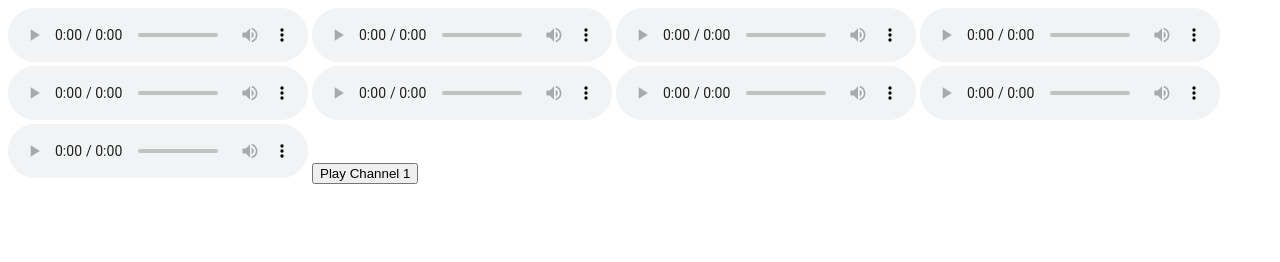
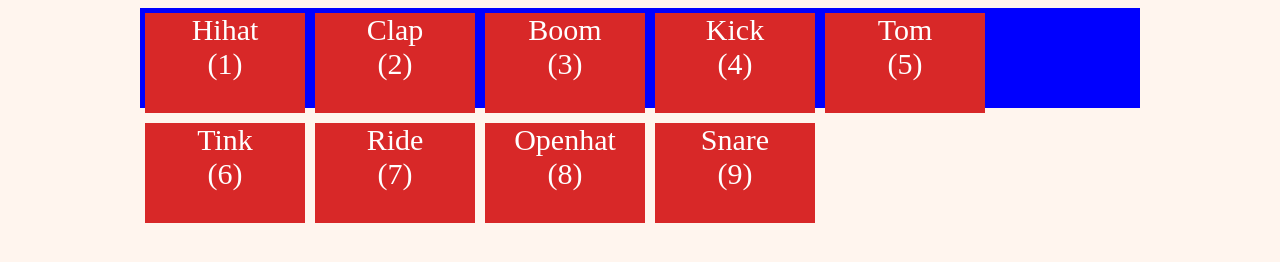
Before and after one commit to MateuszK0s/PAW-lab3-FEDN, a website: page lab2/index.html in a window 1280 px wide. Drawn offline with Linux system fonts and the light colour scheme; files whose address does not match are found by name.

Commit message:
Sound buttons added

```diff
--- a/lab2/index.html
+++ b/lab2/index.html
@@ -4,20 +4,34 @@
     <meta charset="UTF-8">
     <meta http-equiv="X-UA-Compatible" content="IE=edge">
     <meta name="viewport" content="width=device-width, initial-scale=1.0">
-    <title>Document</title>
+    <link rel="stylesheet" href="style.css">
+    <title>lab2</title>
 </head>
 <body>
-    <audio src="sounds/clap.wav" controls data-sound="clap"></audio>
-    <audio src="sounds/boom.wav" controls data-sound="boom"></audio>
-    <audio src="sounds/hihat.wav" controls data-sound="hihat"></audio>
-    <audio src="sounds/kick.wav" controls data-sound="kick"></audio>
-    <audio src="sounds/openhat.wav" controls data-sound="openhat"></audio>
-    <audio src="sounds/ride.wav" controls data-sound="ride"></audio>
-    <audio src="sounds/snare.wav" controls data-sound="snare"></audio>
-    <audio src="sounds/tink.wav" controls data-sound="tink"></audio>
-    <audio src="sounds/tom.wav" controls data-sound="tom"></audio>
+    <audio src="sounds/clap.wav" data-sound="clap"></audio>
+    <audio src="sounds/boom.wav" data-sound="boom"></audio>
+    <audio src="sounds/hihat.wav" data-sound="hihat"></audio>
+    <audio src="sounds/kick.wav" data-sound="kick"></audio>
+    <audio src="sounds/openhat.wav" data-sound="openhat"></audio>
+    <audio src="sounds/ride.wav"  data-sound="ride"></audio>
+    <audio src="sounds/snare.wav" data-sound="snare"></audio>
+    <audio src="sounds/tink.wav" data-sound="tink"></audio>
+    <audio src="sounds/tom.wav" data-sound="tom"></audio>
 
-    <button id="playChannel1">Play Channel 1</button>
-    <script src="index.js"></script>
+    <div id="soundButtons">
+        <div class="soundButton">Hihat<br> (1)</div>
+        <div class="soundButton">Clap <br>(2)</div>
+        <div class="soundButton">Boom <br>(3)</div>
+        <div class="soundButton">Kick <br>(4)</div>
+        <div class="soundButton">Tom <br>(5)</div>
+        <div class="soundButton2">Tink<br> (6)</div>
+        <div class="soundButton2">Ride <br>(7)</div>
+        <div class="soundButton2">Openhat <br>(8)</div>
+        <div class="soundButton2">Snare<br>(9)</div>
+    </div>
+
+
+    <!-- <button id="playChannel1">Play Channel 1</button> -->
+    <script src="dist/index.js"></script>
 </body>
 </html>
--- a/lab2/src/index.ts
+++ b/lab2/src/index.ts
@@ -13,8 +13,8 @@ const channel1: any[] = [];
 appStart();
 
 function appStart(): void{
-    document.body.addEventListener('keypress', onKeyDown);
-    const btnChannel1Play = document.querySelector('#btnChannel1');
+    document.addEventListener('keypress', onKeyDown);
+    const btnChannel1Play = document.querySelector('#playChannel1');
     btnChannel1Play?.addEventListener('click', onPlayChannel1);
     getSounds();
 }
@@ -40,7 +40,6 @@ function onPlayChannel1(): void{
 }
 
 function onKeyDown(ev: KeyboardEvent): void{
-    console.log(ev)
     const key = ev.key;
     const time = ev.timeStamp;
     channel1.push([key, time]);
@@ -52,47 +51,47 @@ function onKeyDown(ev: KeyboardEvent): void{
 
 function playSound(key: string): void{
     switch(key){
-        case 'w':
+        case '1':
             hihatSound.currentTime = 0;
             hihatSound.play();
             break;
 
-        case 's':
+        case '2':
             clapSound.currentTime = 0;
             clapSound.play();
             break;
 
-        case 'a':
+        case '3':
             boomSound.currentTime = 0;
             boomSound.play();
             break;
 
-        case 'd':
+        case '4':
             kickSound.currentTime = 0;
             kickSound.play();
             break;
 
-        case 'q':
+        case '5':
             tomSound.currentTime = 0;
             tomSound.play();
             break;
 
-        case 'e':
+        case '6':
             tinkSound.currentTime = 0;
             tinkSound.play();
             break;
 
-        case 'r':
+        case '7':
             rideSound.currentTime = 0;
             rideSound.play();
             break;
 
-        case 'f':
+        case '8':
             openhatSound.currentTime = 0;
             openhatSound.play();
             break;
 
-        case 'z':
+        case '9':
             snareSound.currentTime = 0;
             snareSound.play();
             break;
--- /dev/null
+++ b/lab2/style.css
@@ -0,0 +1,34 @@
+body{
+    background-color: seashell;
+}
+
+#soundButtons{
+    background-color: blue;
+    margin-left: auto;
+    margin-right: auto;
+    width: 1000px;
+    height: 100px;
+}
+
+.soundButton{
+    background-color: rgb(216, 40, 40);
+    width: 160px;
+    height: 100px;
+    margin: 5px;
+    float: left;
+    text-align: center;
+    font-size: 30px;
+    color: white;
+}
+
+.soundButton2{
+    background-color: rgb(216, 40, 40);
+    width: 160px;
+    height: 100px;
+    margin: 5px;
+    float: left;
+    text-align: center;
+    font-size: 30px;
+    color: white;
+    align-items: center;
+}
```
Also changed, not shown: lab2/dist/index.js.
